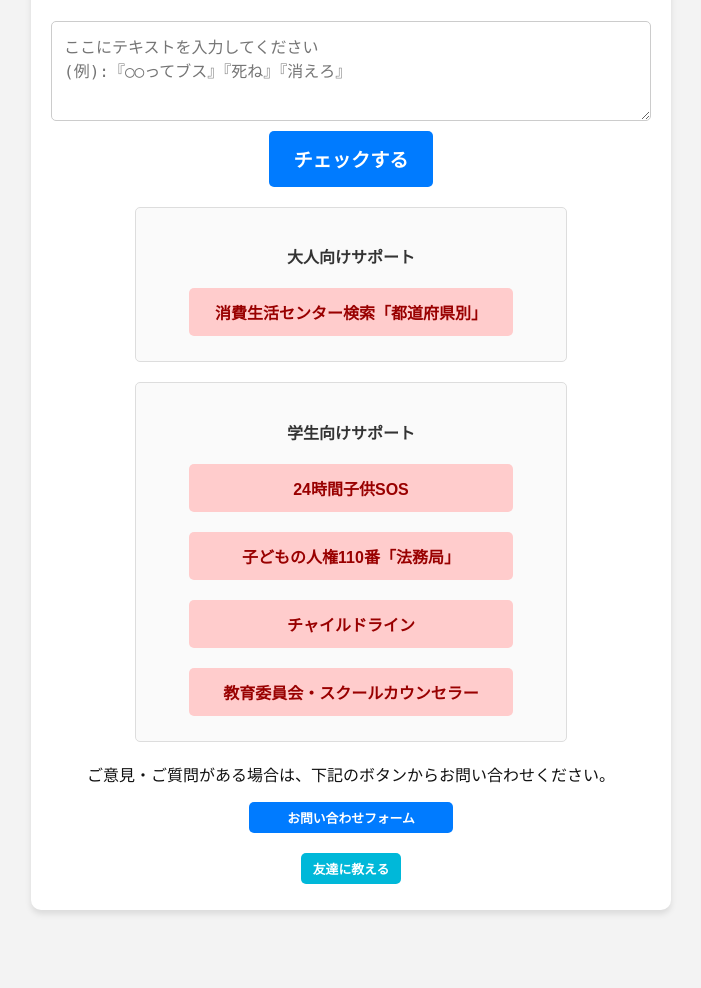
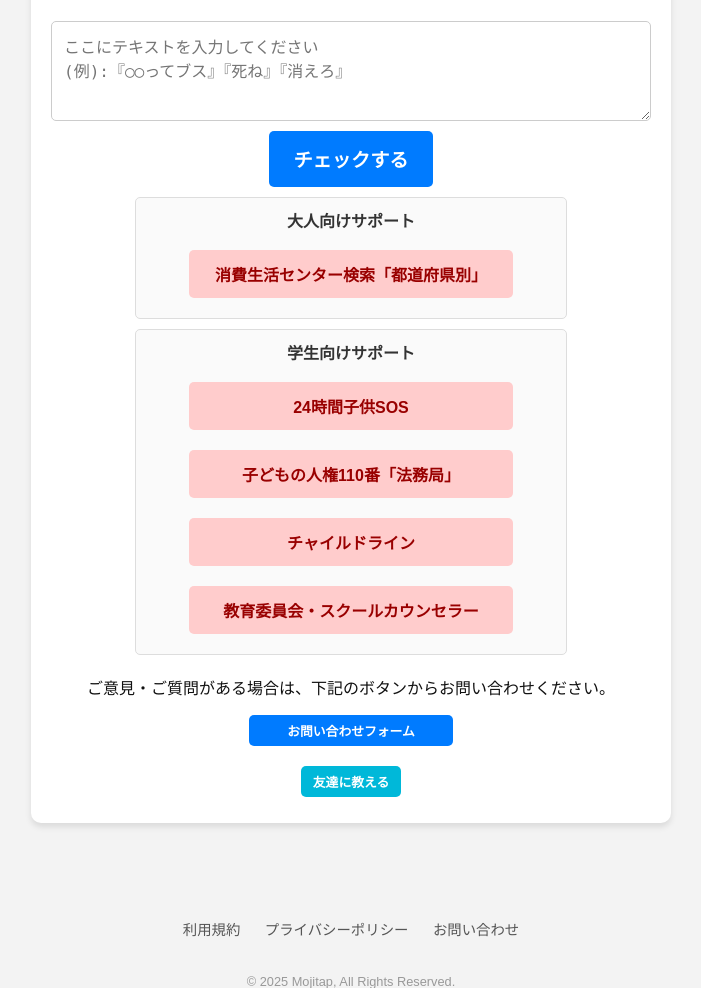
Before and after one commit to mojitap/flask_app, a Flask app: page / in a window 1280 px wide. Shown: the part 354-1342 px from the top of the page, without its empty margins (289-990 px from the left). Run offline with Flask 3, Linux system fonts and the light colour scheme; the visitor is signed in with stand-in values (Sample User, id 1).

Commit message:
Update index.html

```diff
--- a/templates/index.html
+++ b/templates/index.html
@@ -226,8 +226,10 @@
     .support-section {
       border: 1px solid #ddd;
       background-color: #fafafa;
-      padding: 15px;
-      margin: 20px auto;
+      /* 上下の余白を減らしたいなら、paddingを小さめにする */
+      padding: 10px 15px; /* 上下10px, 左右15px */
+      /* 枠全体の外側余白を減らしたい場合、marginを小さく */
+      margin: 10px auto;  /* 上下10px, 左右自動 */
       max-width: 400px;
       border-radius: 5px;
       text-align: center;
@@ -235,7 +237,8 @@
 
     .support-section h4 {
       font-size: 1rem;
-      margin-bottom: 10px;
+      margin-top: 0;      /* 上部余白をゼロに */
+      margin-bottom: 8px; /* 下部余白を少なめに */
       color: #333;
     }
   </style>
```
